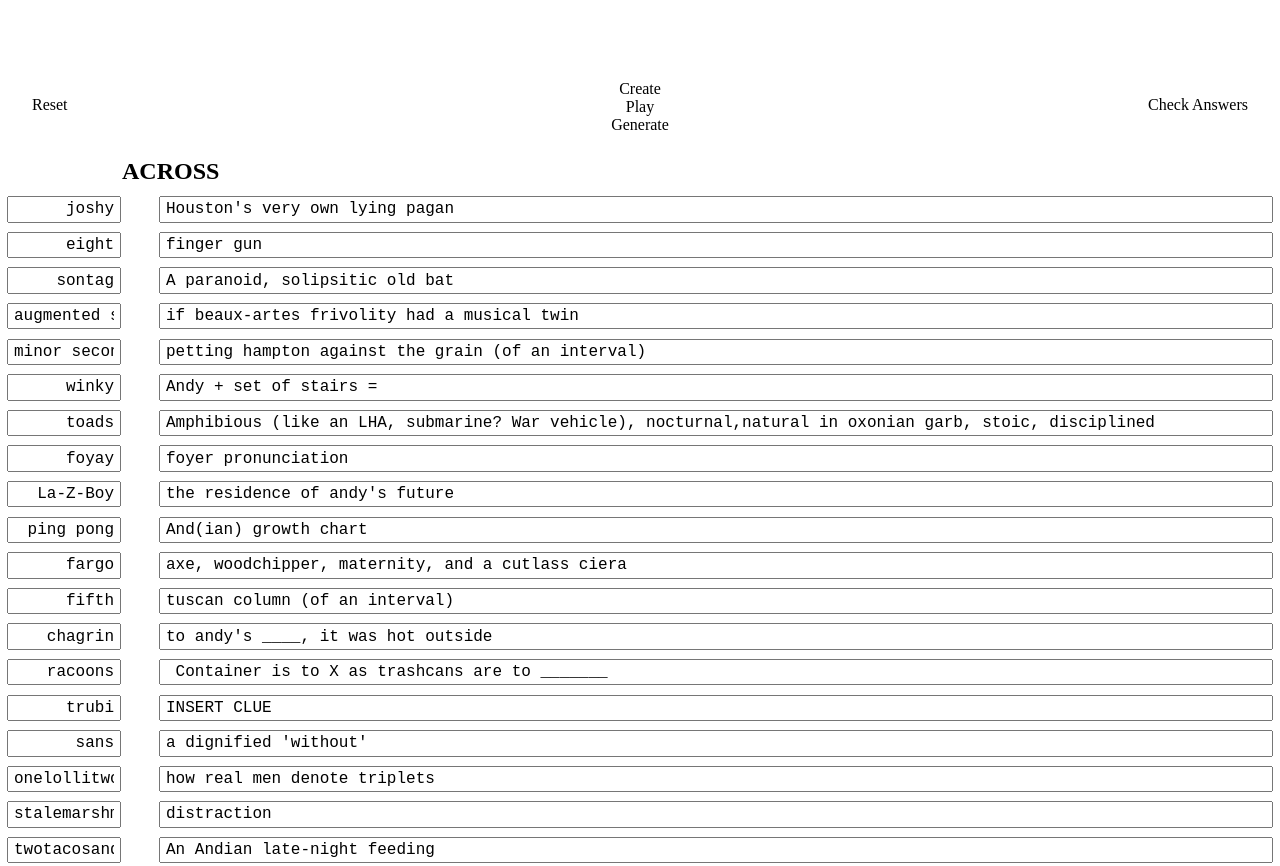
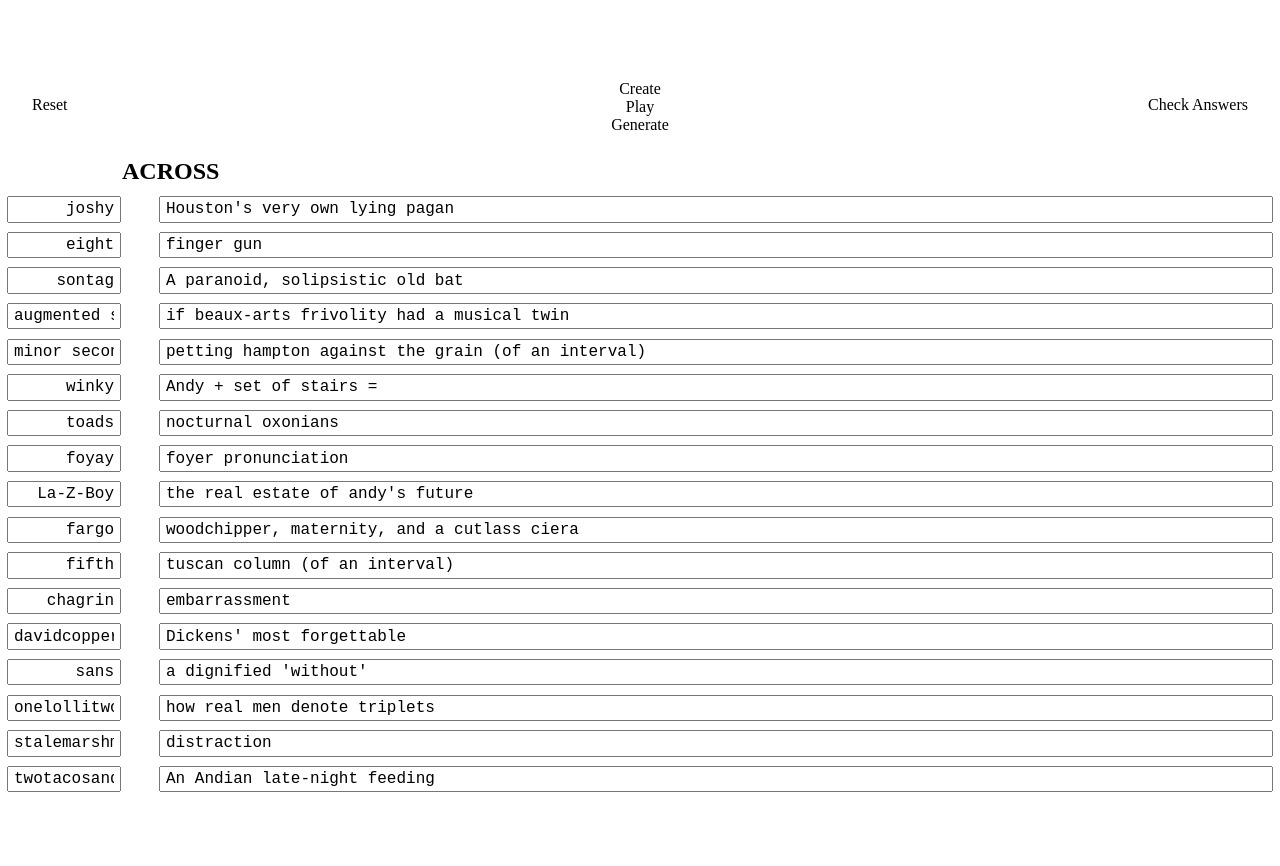
Before and after one commit to mert4839/mert4839.github.io, a plain HTML site: page index.html in a window 1280 px wide. Shown: the top 866 px of the page. Drawn offline with nearby package versions, Linux system fonts and the light colour scheme.

Commit message:
Update index.html

```diff
--- a/index.html
+++ b/index.html
@@ -46,13 +46,13 @@
         <div class="line">
           <input class="word" type="text" value="sontag" />
           <span class="lineNum"></span>
-          <input class="clue" value="A paranoid, solipsitic old bat" />
+          <input class="clue" value="A paranoid, solipsistic old bat" />
         </div>
 
         <div class="line">
           <input class="word" type="text" value="augmented sixth"/>
           <span class="lineNum"></span>
-          <input class="clue" value="if beaux-artes frivolity had a musical twin" />
+          <input class="clue" value="if beaux-arts frivolity had a musical twin" />
         </div>
 
         <div class="line">
@@ -70,7 +70,7 @@
         <div class="line">
           <input class="word" type="text" value="toads"/>
           <span class="lineNum"></span>
-          <input class="clue" value="Amphibious (like an LHA, submarine? War vehicle), nocturnal,natural in oxonian garb, stoic, disciplined" />
+          <input class="clue" value="nocturnal oxonians" />
         </div>
 
         <div class="line">
@@ -82,19 +82,13 @@
         <div class="line">
           <input class="word" type="text" value="La-Z-Boy"/>
           <span class="lineNum"></span>
-          <input class="clue" value="the residence of andy's future" />
-        </div>
-
-        <div class="line">
-          <input class="word" type="text" value="ping pong"/>
-          <span class="lineNum"></span>
-          <input class="clue" value="And(ian) growth chart" />
+          <input class="clue" value="the real estate of andy's future" />
         </div>
 
         <div class="line">
           <input class="word" type="text" value="fargo"/>
           <span class="lineNum"></span>
-          <input class="clue" value="axe, woodchipper, maternity, and a cutlass ciera"/>
+          <input class="clue" value="woodchipper, maternity, and a cutlass ciera"/>
         </div>
 
         <div class="line">
@@ -106,19 +100,13 @@
         <div class="line">
           <input class="word" type="text" value="chagrin"/>
           <span class="lineNum"></span>
-          <input class="clue" value="to andy's ____, it was hot outside" />
-        </div>
-
-        <div class="line">
-          <input class="word" type="text" value="racoons"/>
-          <span class="lineNum"></span>
-          <input class="clue" value=" Container is to X as trashcans are to _______" />
+          <input class="clue" value="embarrassment" />
         </div>
 
           <div class="line">
-          <input class="word" type="text" value="trubi"/>
+          <input class="word" type="text" value="davidcopperfield"/>
           <span class="lineNum"></span>
-          <input class="clue" value="INSERT CLUE" />
+          <input class="clue" value="Dickens' most forgettable" />
         </div>
 
         <div class="line">
```
